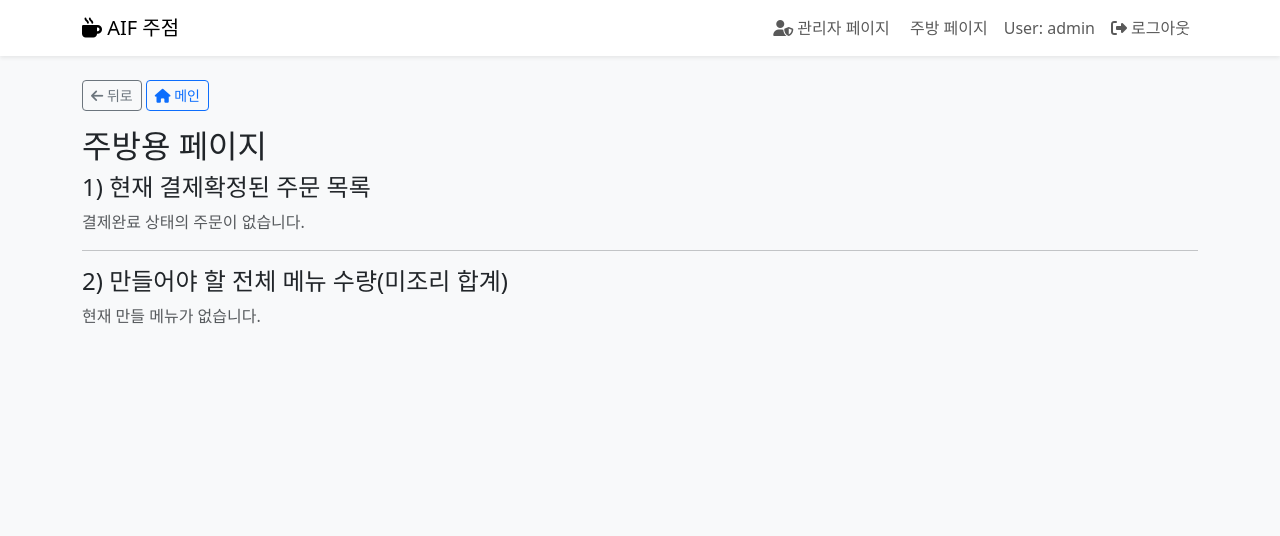
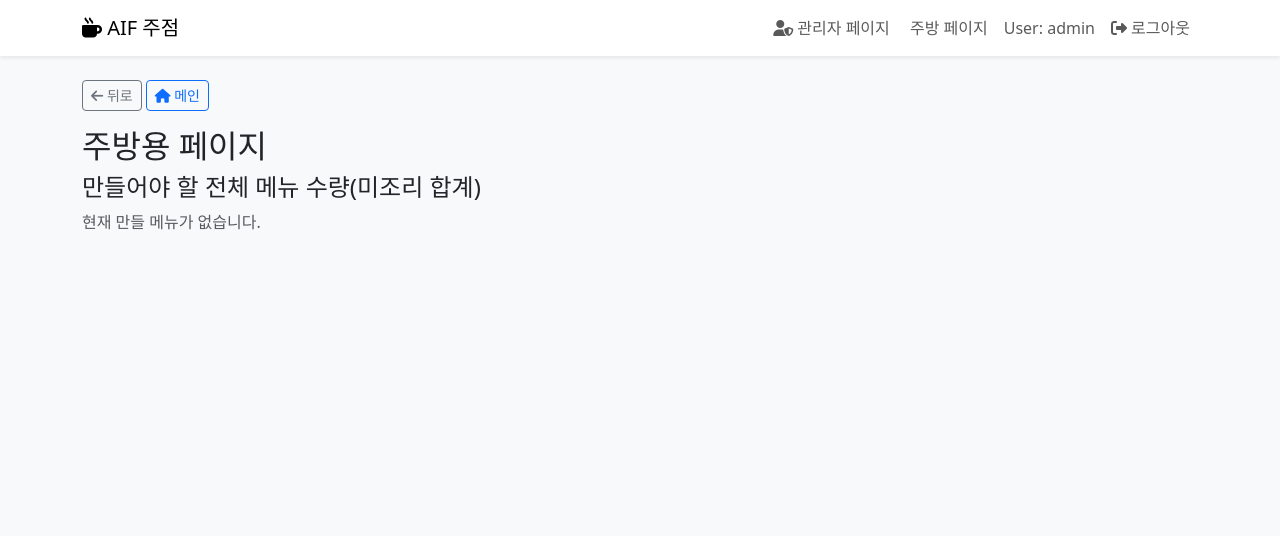
Before and after one commit to bag4355/restaurant-system, a Flask app: page /kitchen in a window 1280 px wide. Shown: the top 536 px of the page. Run offline with Flask 3, Linux system fonts and the light colour scheme; the visitor is signed in with stand-in values (Sample User, id 1); data that the repository does not hold is empty.

Commit message:
Update kitchen.html

```diff
--- a/templates/kitchen.html
+++ b/templates/kitchen.html
@@ -2,61 +2,14 @@
 {% block content %}
 <h2>주방용 페이지</h2>
 
-<h4>1) 현재 결제확정된 주문 목록</h4>
-{% if paid_orders %}
-  {% for o in paid_orders %}
-  <div class="card mb-3">
-    <div class="card-header">
-      <strong>주문 {{ o.id }}</strong> (테이블: {{ o.tableNumber }})
-    </div>
-    <div class="card-body">
-      <table class="table table-sm table-bordered">
-        <thead class="table-light">
-          <tr>
-            <th>메뉴</th>
-            <th>주문수량</th>
-            <th>조리완료</th>
-            <th>남은수량</th>
-            <th>조리 버튼</th>
-          </tr>
-        </thead>
-        <tbody>
-          {% for it in o["items"] %}
-          <tr>
-            <td>{{ it.menuName }}</td>
-            <td>{{ it.quantity }}</td>
-            <td>{{ it.doneQuantity }}</td>
-            <td>{{ it.quantity - it.doneQuantity }}</td>
-            <td>
-              {% if it.doneQuantity < it.quantity %}
-                <form action="{{ url_for('kitchen_done_item', order_id=o.id, menu_name=it.menuName) }}"
-                      method="POST" style="display:inline;">
-                  <button class="btn btn-sm btn-success">조리 1개 완료</button>
-                </form>
-              {% else %}
-                <span class="badge bg-success">완료</span>
-              {% endif %}
-            </td>
-          </tr>
-          {% endfor %}
-        </tbody>
-      </table>
-    </div>
-  </div>
-  {% endfor %}
-{% else %}
-  <p class="text-muted">결제완료 상태의 주문이 없습니다.</p>
-{% endif %}
-
-<hr/>
-
-<h4>2) 만들어야 할 전체 메뉴 수량(미조리 합계)</h4>
+<h4>만들어야 할 전체 메뉴 수량(미조리 합계)</h4>
 {% if kitchen_status %}
   <table class="table table-bordered w-50">
     <thead class="table-light">
       <tr>
         <th>메뉴</th>
         <th>남은 조리수량</th>
+        <th>조리 버튼</th>
       </tr>
     </thead>
     <tbody>
@@ -64,6 +17,13 @@
       <tr>
         <td>{{ name }}</td>
         <td>{{ cnt }}</td>
+        <td>
+          {% for i in range(1, cnt+1) %}
+            <form action="{{ url_for('kitchen_done_item', menu_name=name, count=i) }}" method="POST" style="display:inline;">
+              <button class="btn btn-sm btn-success mb-1">+{{ i }}</button>
+            </form>
+          {% endfor %}
+        </td>
       </tr>
     {% endfor %}
     </tbody>
```
